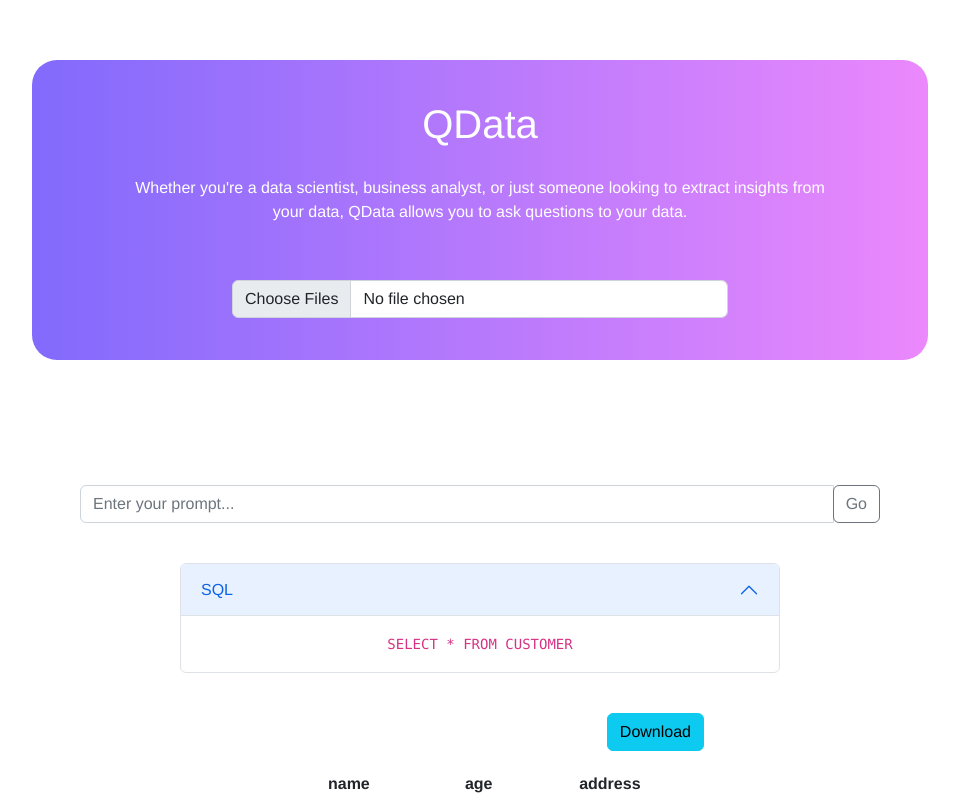
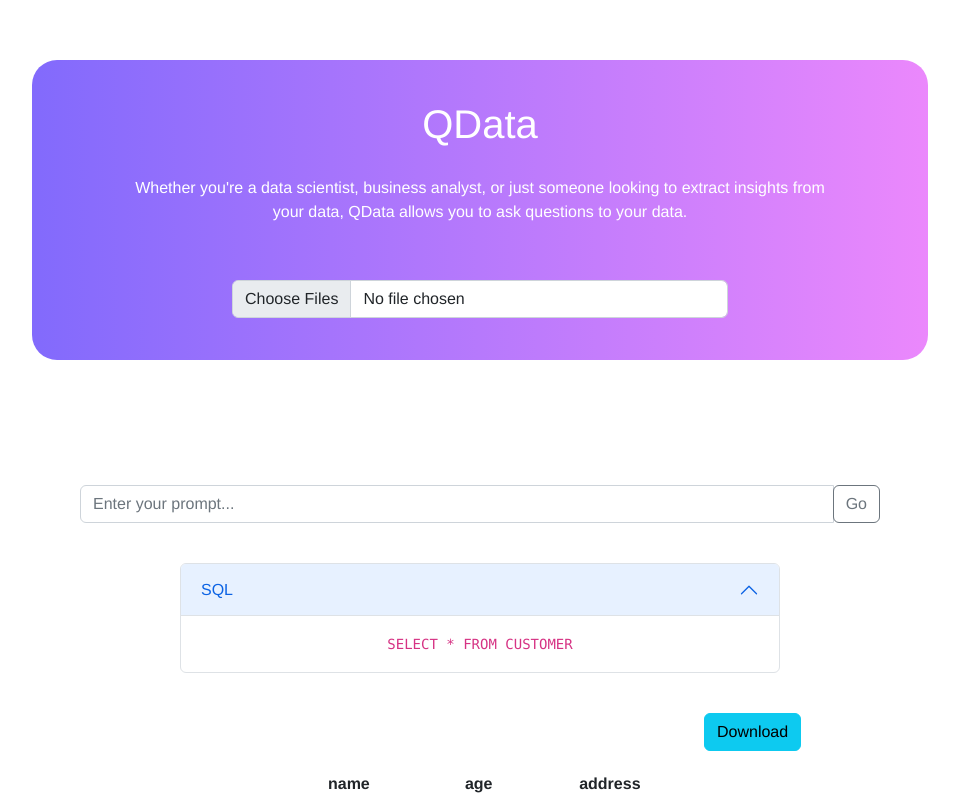
Before and after one commit to chuuck/FlowData, a Vue app in the folder front-end/: page / in a window 1280 px wide. Shown: the top 800 px of the page, without its empty margins (160-1119 px from the left). Built offline with nearby package versions, Linux system fonts and the light colour scheme.

Commit message:
Aligning the button to left side

```diff
--- a/front-end/src/components/ResponseTable.vue
+++ b/front-end/src/components/ResponseTable.vue
@@ -61,9 +61,7 @@ export default {
 
 #download_button{
 
-  display: block;
-  margin-left: auto;
-  margin-right: 0;
+  margin-left: 100%;
 
 }
 
```
